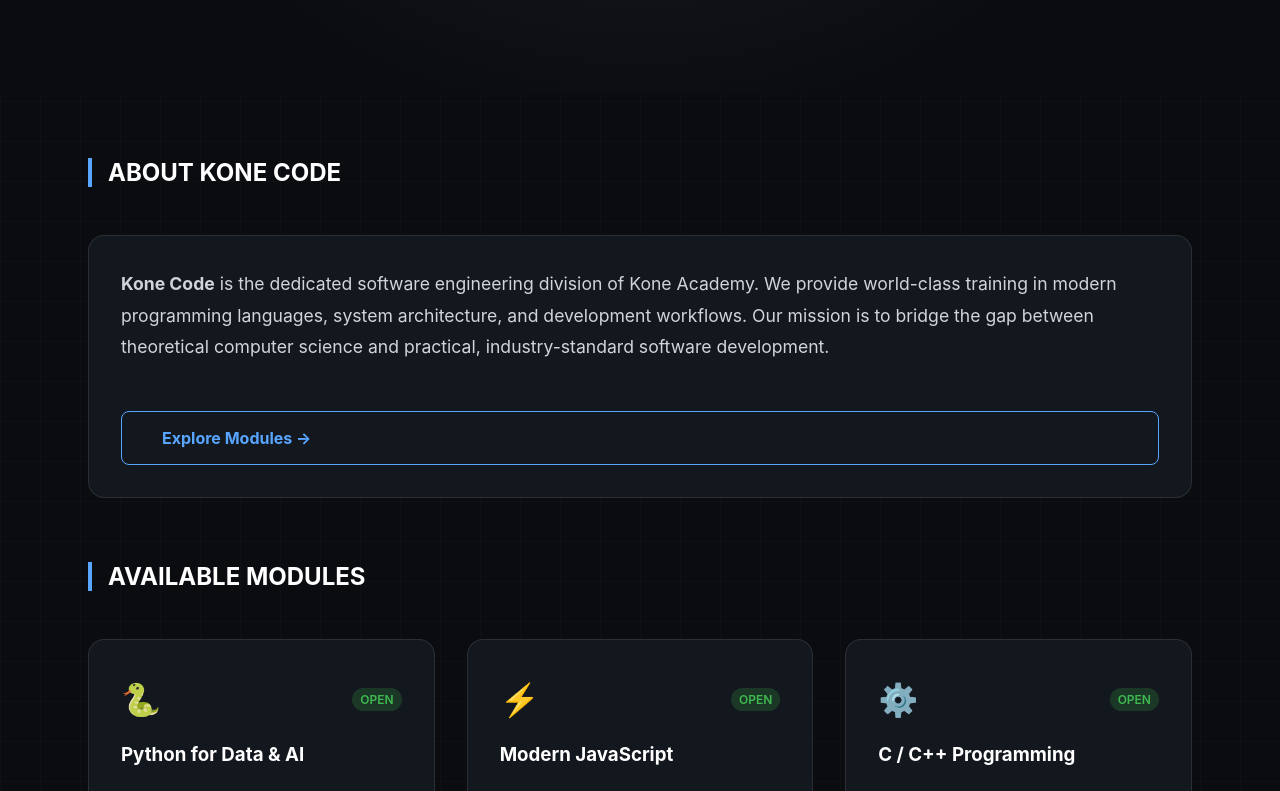
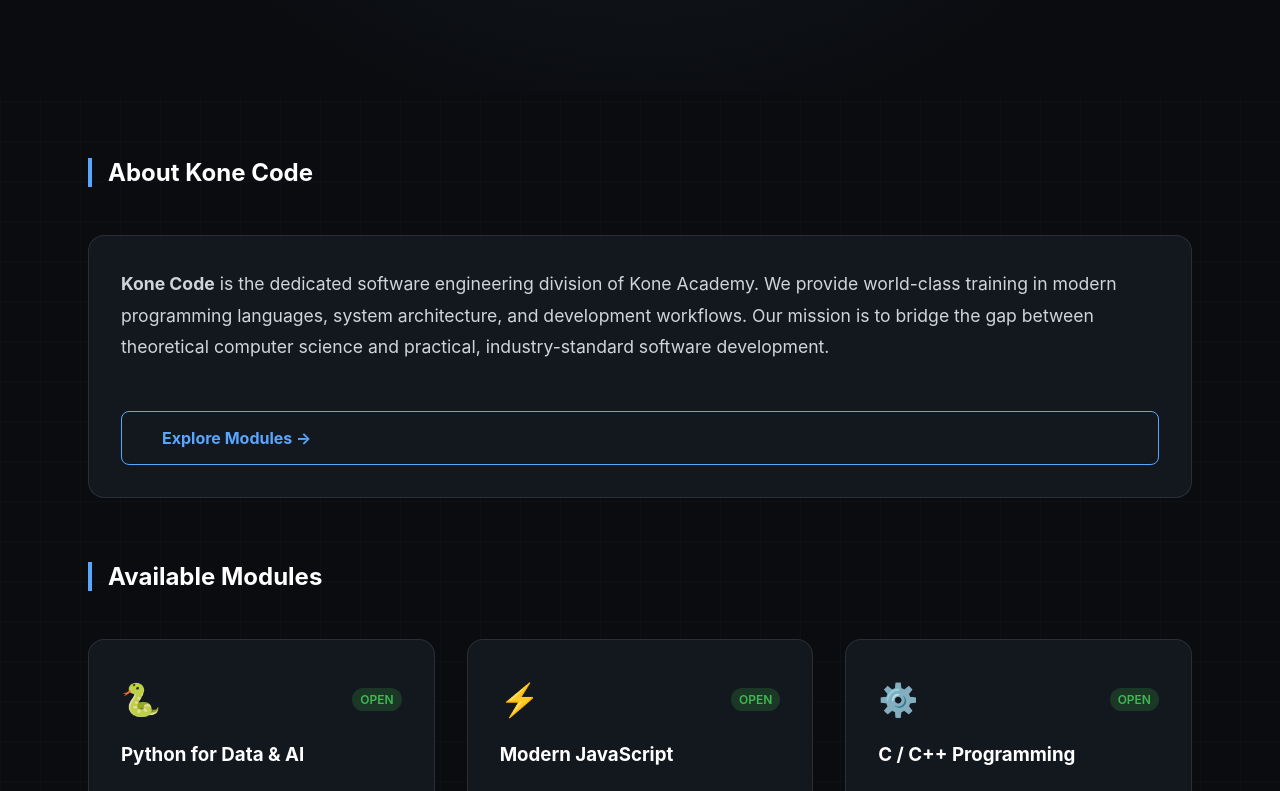
Before and after one commit to PhilipKone/Kone-Code, a React (Vite) app: page /#/ in a window 1280 px wide. Shown: the part 539-1330 px from the top of the page. Built offline with nearby package versions, Linux system fonts and the light colour scheme.

Commit message:
Fix smooth scrolling, section anchors, and title capitalization

```diff
--- a/src/App.css
+++ b/src/App.css
@@ -156,12 +156,18 @@
     box-shadow: 0 10px 20px rgba(88, 166, 255, 0.2);
 }
 
+html {
+    scroll-behavior: smooth;
+}
+
 /* Courses */
 .courses-section {
     padding: 4rem 3rem;
     max-width: 1200px;
     margin: 0 auto;
     width: 100%;
+    scroll-margin-top: 80px;
+    /* Offset for sticky header */
 }
 
 .section-title {
@@ -170,6 +176,7 @@
     border-left: 4px solid var(--accent-primary);
     padding-left: 1rem;
     color: var(--text-primary);
+    /* Removed potential uppercase if it existed, ensuring it's not forced */
 }
 
 .grid {
--- a/src/pages/Home.jsx
+++ b/src/pages/Home.jsx
@@ -127,7 +127,7 @@ function Home() {
 
             {/* About Section */}
             <section id="about" className="courses-section" style={{ paddingBottom: '0' }}>
-                <h2 className="section-title">ABOUT KONE CODE</h2>
+                <h2 className="section-title">About Kone Code</h2>
                 <div className="glass-card" style={{ padding: '2rem' }}>
                     <p style={{ fontSize: '1.1rem', lineHeight: '1.8', color: 'var(--text-secondary)', marginBottom: '1.5rem' }}>
                         <strong>Kone Code</strong> is the dedicated software engineering division of Kone Academy.
@@ -152,7 +152,7 @@ function Home() {
 
             {/* Courses Grid */}
             <section id="courses" className="courses-section">
-                <h2 className="section-title">AVAILABLE MODULES</h2>
+                <h2 className="section-title">Available Modules</h2>
                 <div className="grid">
                     {courses.map(course => (
                         <div key={course.id} className="card glass-card">
```
